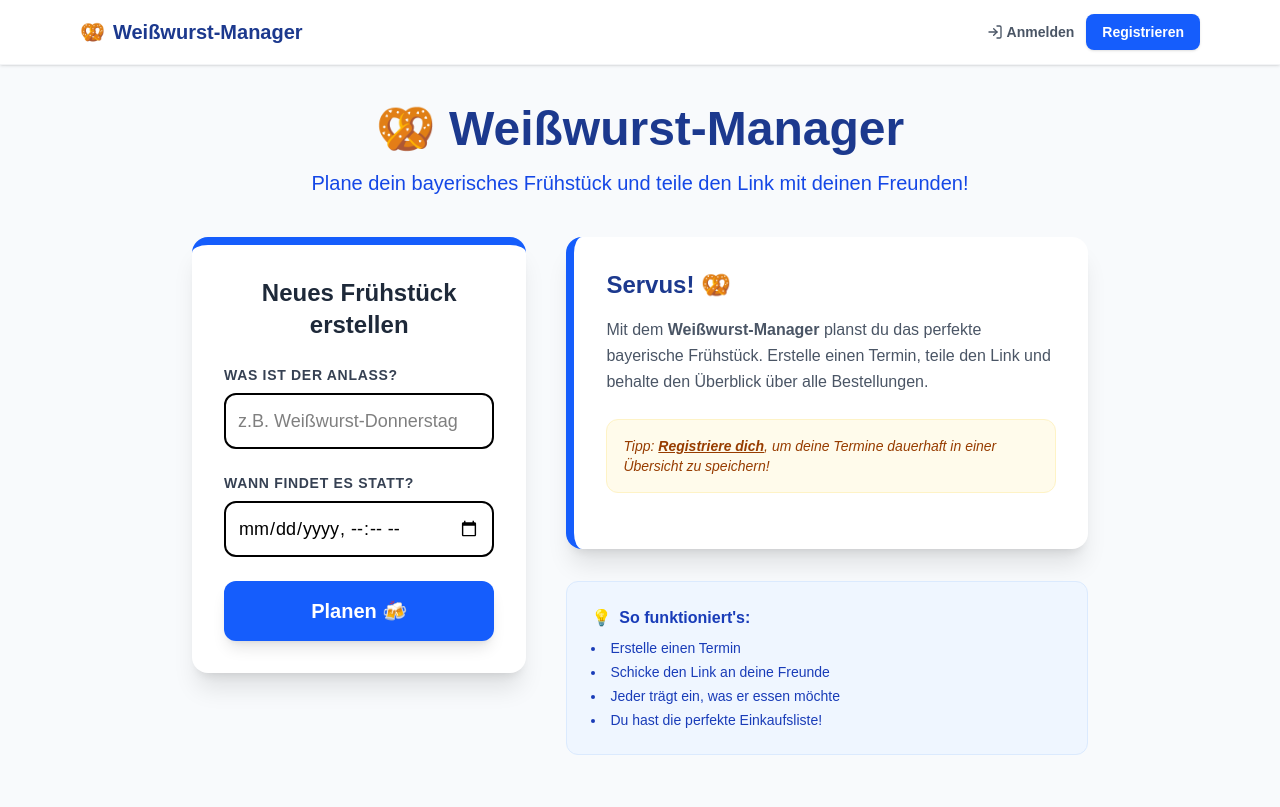
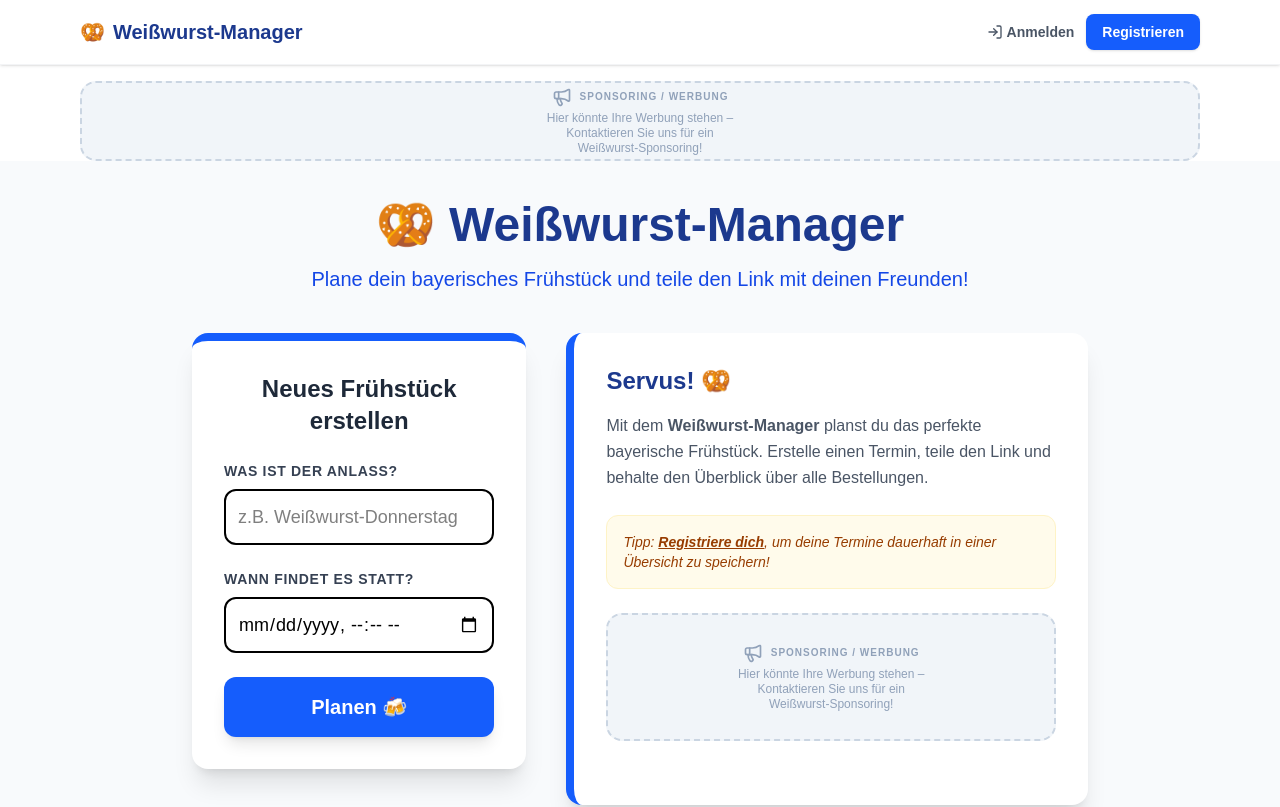
Before and after one commit to duselbaer/weisswurst-manager, a Next.js app: page / in a window 1280 px wide. Shown: the top 807 px of the page. Built offline with nearby package versions, Linux system fonts and the light colour scheme; no server answers.

Commit message:
Add placeholder advertising banners in strategic locations

```diff
--- a/src/app/f/[slug]/page.tsx
+++ b/src/app/f/[slug]/page.tsx
@@ -4,6 +4,7 @@ import DeleteOrderButton from '@/components/DeleteOrderButton';
 import PriceEditor from '@/components/PriceEditor';
 import AppointmentInfoEditor from '@/components/AppointmentInfoEditor';
 import TogglePaidButton from '@/components/TogglePaidButton';
+import AdBanner from '@/components/AdBanner';
 import { Calendar, Clock, ShoppingCart, Users, ArrowLeft, Wallet } from 'lucide-react';
 import { notFound } from 'next/navigation';
 import Link from 'next/link';
@@ -113,6 +114,9 @@ export default async function AppointmentPage({ params }: { params: Promise<{ sl
                 </div>
               </div>
             </div>
+
+            <AdBanner type="vertical" className="hidden lg:flex" />
+            <AdBanner type="horizontal" className="lg:hidden" />
           </div>
 
           {/* Main: Participant List */}
--- a/src/app/layout.tsx
+++ b/src/app/layout.tsx
@@ -2,6 +2,7 @@ import type { Metadata } from "next";
 import { Geist, Geist_Mono } from "next/font/google";
 import "./globals.css";
 import Navbar from "@/components/Navbar";
+import AdBanner from "@/components/AdBanner";
 
 const geistSans = Geist({
   variable: "--font-geist-sans",
@@ -28,8 +29,11 @@ export default function RootLayout({
       lang="en"
       className={`${geistSans.variable} ${geistMono.variable} h-full antialiased`}
     >
-      <body className="min-h-full flex flex-col">
+      <body className="min-h-full flex flex-col text-black">
         <Navbar />
+        <div className="max-w-6xl mx-auto w-full px-4 pt-4">
+          <AdBanner type="small" />
+        </div>
         {children}
       </body>
     </html>
--- a/src/app/page.tsx
+++ b/src/app/page.tsx
@@ -1,6 +1,7 @@
 import { createAppointment, getAllAppointments } from './actions';
 import AppointmentOverview from '@/components/AppointmentOverview';
 import { auth } from '@/auth';
+import AdBanner from '@/components/AdBanner';
 
 export const dynamic = 'force-dynamic';
 
@@ -64,6 +65,7 @@ export default async function Home() {
                 <div className="bg-amber-50 p-4 rounded-xl border border-amber-100 text-amber-800 text-sm italic mb-6">
                   Tipp: <a href="/register" className="font-bold underline">Registriere dich</a>, um deine Termine dauerhaft in einer Übersicht zu speichern!
                 </div>
+                <AdBanner className="mb-8" />
               </div>
             ) : (
               <>
@@ -74,12 +76,16 @@ export default async function Home() {
                   <AppointmentOverview appointments={appointments} serverNow={serverNow} type="future" />
                 </div>
 
+                <AdBanner type="small" className="my-6" />
+
                 <div>
                   <h2 className="text-2xl font-bold text-gray-800 flex items-center gap-3 mb-4">
                     📝 Deine offenen Abrechnungen
                   </h2>
                   <AppointmentOverview appointments={appointments} serverNow={serverNow} type="past" />
                 </div>
+
+                <AdBanner className="my-8" />
 
                 <div className="pt-8 border-t border-gray-200">
                   <h2 className="text-xl font-bold text-gray-500 flex items-center gap-3 mb-4">
--- /dev/null
+++ b/src/components/AdBanner.tsx
@@ -0,0 +1,28 @@
+import React from 'react';
+import { Megaphone } from 'lucide-react';
+
+interface AdBannerProps {
+  type?: 'horizontal' | 'vertical' | 'small';
+  className?: string;
+}
+
+export default function AdBanner({ type = 'horizontal', className = '' }: AdBannerProps) {
+  const styles = {
+    horizontal: "w-full h-24 sm:h-32",
+    vertical: "w-full h-64",
+    small: "w-full h-20"
+  };
+
+  return (
+    <div className={`bg-slate-100 border-2 border-dashed border-slate-300 rounded-2xl flex flex-col items-center justify-center p-4 text-slate-400 group hover:border-blue-200 hover:bg-blue-50 transition-all ${styles[type]} ${className}`}>
+      <div className="flex items-center gap-2 mb-1">
+        <Megaphone className="w-5 h-5 group-hover:text-blue-500 transition-colors" />
+        <span className="text-[10px] font-black uppercase tracking-widest group-hover:text-blue-600 transition-colors">Sponsoring / Werbung</span>
+      </div>
+      <p className="text-xs text-center font-medium max-w-[200px] leading-tight group-hover:text-slate-600 transition-colors">
+        Hier könnte Ihre Werbung stehen – <br className="hidden sm:block" />
+        Kontaktieren Sie uns für ein Weißwurst-Sponsoring!
+      </p>
+    </div>
+  );
+}
```
